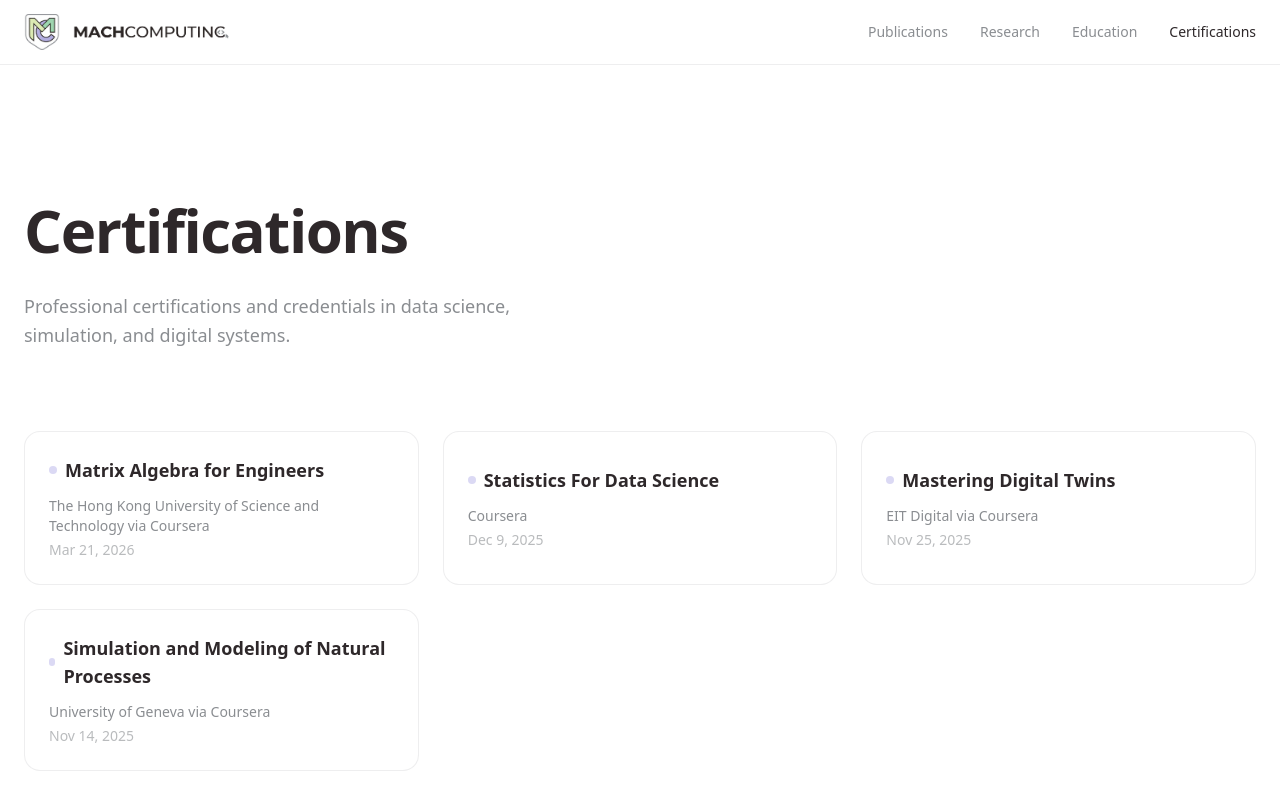
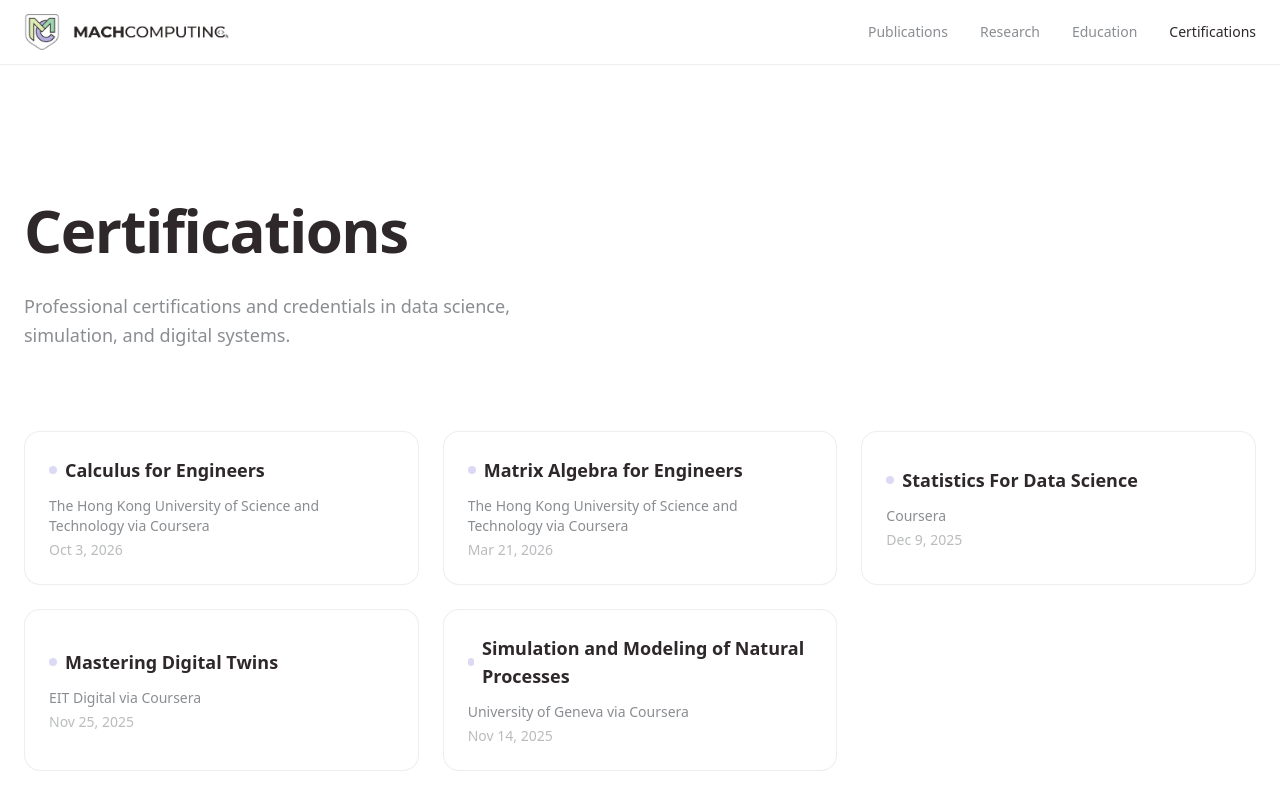
Before and after one commit to machcompute/portfolio, a Next.js app: page /certifications in a window 1280 px wide. Shown: the top 800 px of the page. Built offline with nearby package versions, Linux system fonts and the light colour scheme.

Commit message:
New certificate

```diff
--- a/app/certifications/page.tsx
+++ b/app/certifications/page.tsx
@@ -31,6 +31,15 @@ type Certification = {
 };
 
 const CERTIFICATIONS: Certification[] = [
+  {
+    name: "Calculus for Engineers",
+    issuer: "The Hong Kong University of Science and Technology via Coursera",
+    date: "Oct 3, 2026",
+    description:
+      "Single and multivariable calculus for engineering applications, covering limits, derivatives, integrals, series, and partial derivatives.",
+    verifyUrl: "https://coursera.org/verify/VBNF0094IWJX",
+    pdfPath: "/certificates/calculus.pdf",
+  },
   {
     name: "Matrix Algebra for Engineers",
     issuer: "The Hong Kong University of Science and Technology via Coursera",
```
Also changed, not shown: 1 other file (tests, documents, lock files or other folders).
